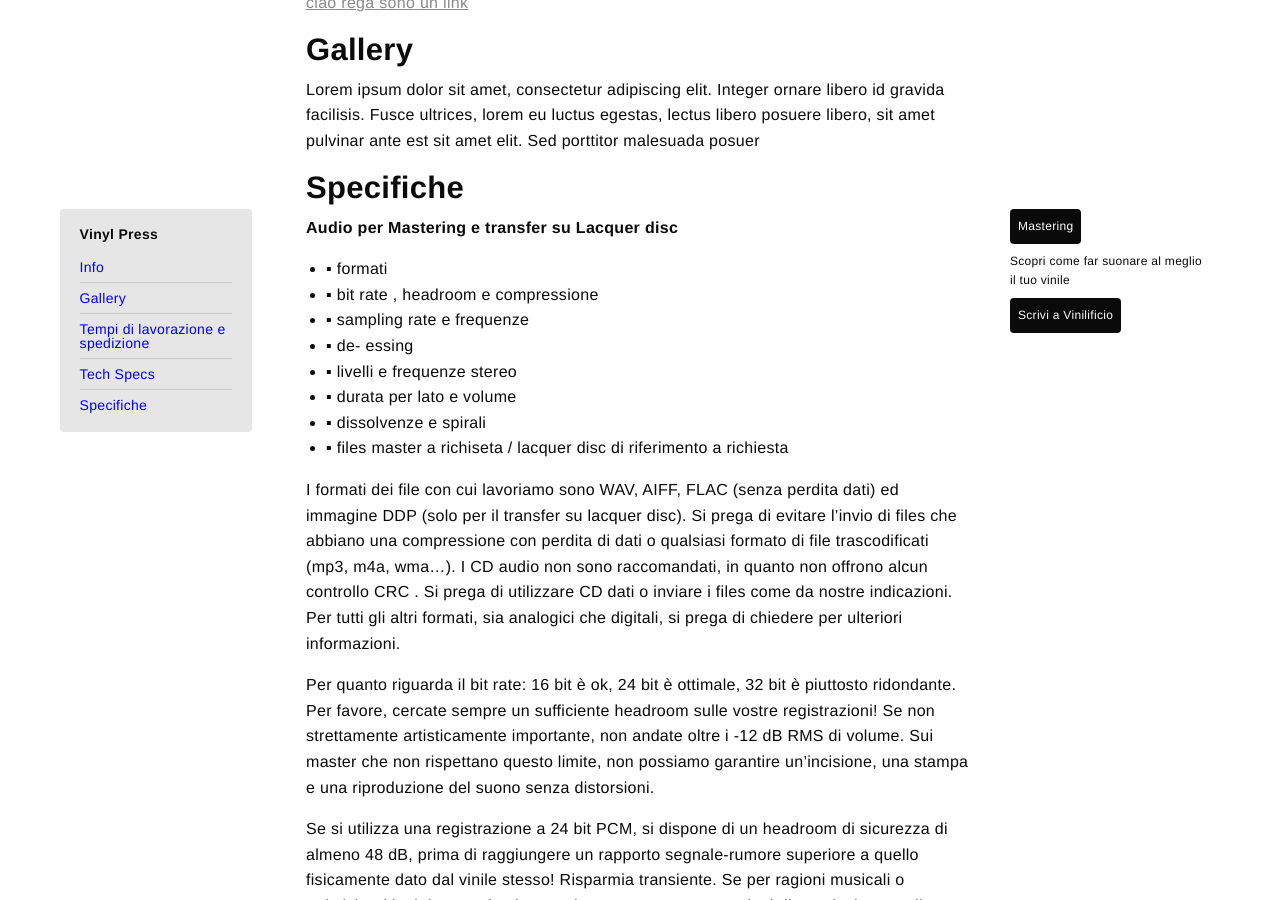
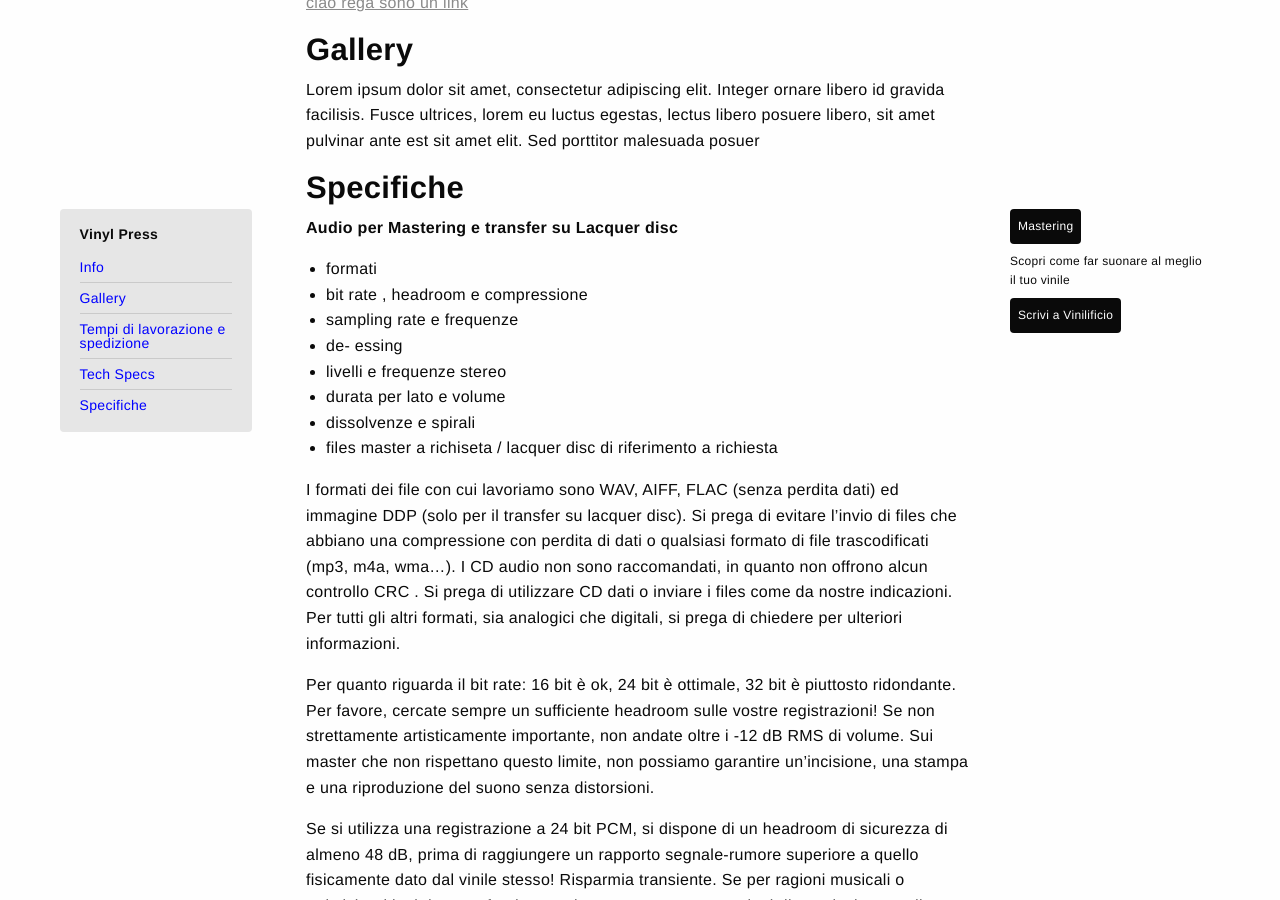
Before and after one commit to Vinilificio/Vinilificio.github.io, a Jekyll site: the page built from _pages/vinyl-press.md, in a window 1280 px wide and 900 px high, scrolled down 811 px. Built offline with Jekyll 4.4.1, drawn with Linux system fonts in a browser that asks for light colours.

```diff
--- a/_pages/vinyl-press.md
+++ b/_pages/vinyl-press.md
@@ -45,14 +45,14 @@ Lorem ipsum dolor sit amet, consectetur adipiscing elit. Integer ornare libero i
 ### Specifiche
 __Audio per Mastering e transfer su Lacquer disc__
 
-* ▪ formati
-* ▪ bit rate , headroom e compressione
-* ▪ sampling rate e frequenze
-* ▪ de- essing
-* ▪ livelli e frequenze stereo
-* ▪ durata per lato e volume
-* ▪ dissolvenze e spirali
-* ▪ files master a richiseta / lacquer disc di riferimento a richiesta
+* formati
+* bit rate , headroom e compressione
+* sampling rate e frequenze
+* de- essing
+* livelli e frequenze stereo
+* durata per lato e volume
+* dissolvenze e spirali
+* files master a richiseta / lacquer disc di riferimento a richiesta
 
 I formati dei file con cui lavoriamo sono WAV, AIFF, FLAC (senza perdita dati) ed immagine DDP (solo per il transfer su lacquer disc). Si prega di evitare l’invio di files che abbiano una compressione con perdita di dati o qualsiasi formato di file trascodificati (mp3, m4a, wma…). I CD audio non sono raccomandati, in quanto non offrono alcun controllo CRC . Si prega di utilizzare CD dati o inviare i files come da nostre indicazioni. Per tutti gli altri formati, sia analogici che digitali, si prega di chiedere per ulteriori informazioni.
 
```
